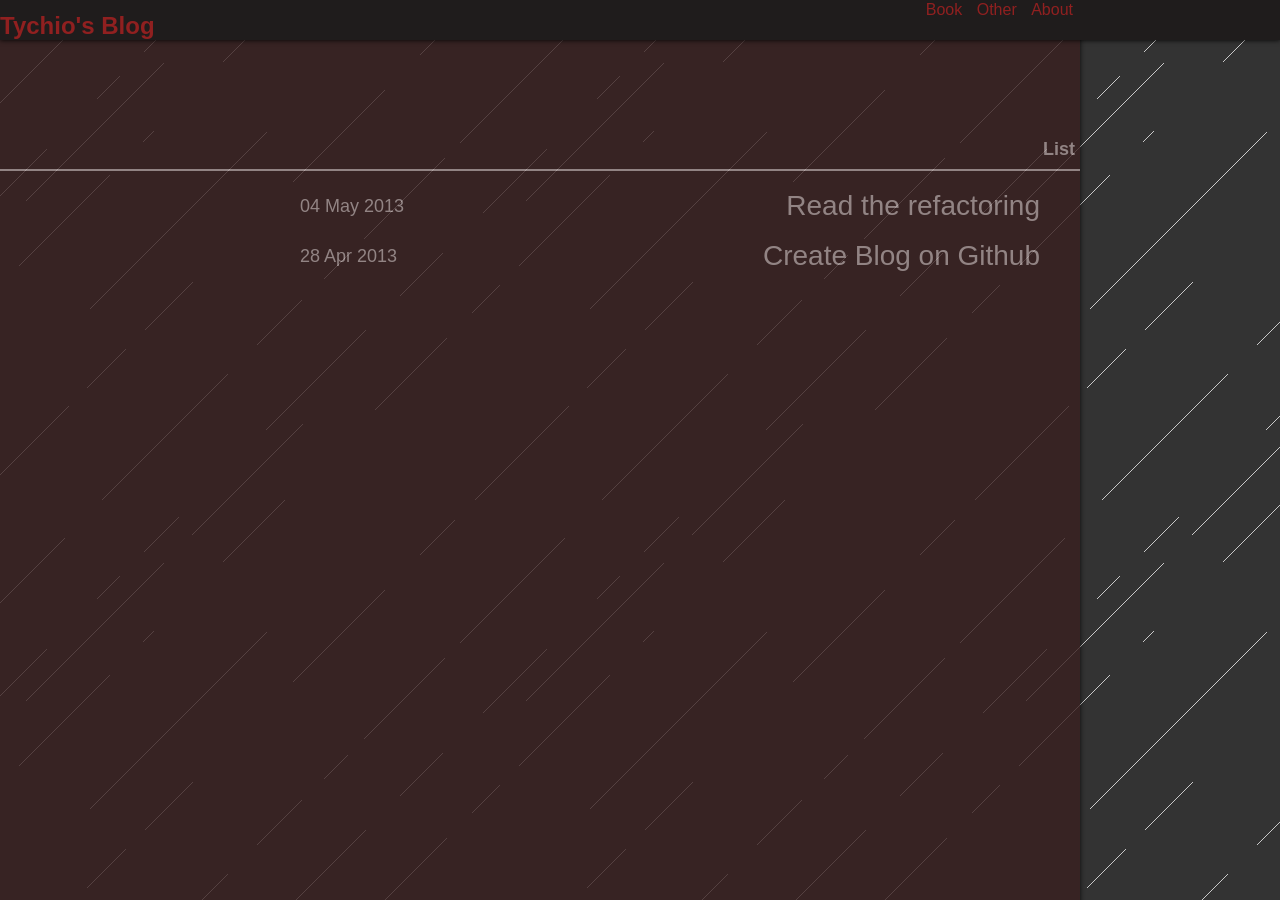
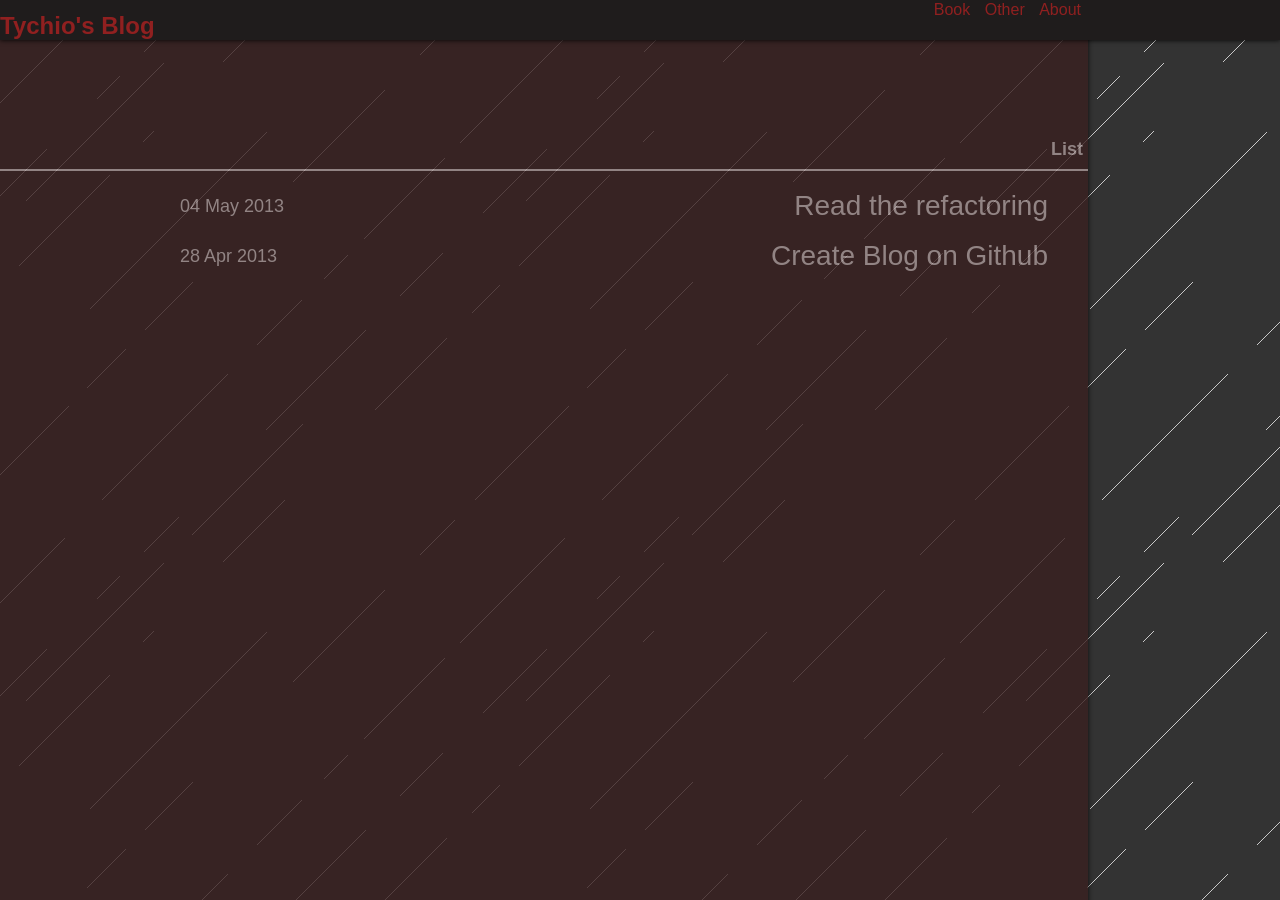
Before and after one commit to tychio/old_blog, a Jekyll site: the page built from index.html, in a window 1280 px wide and 900 px high. Built offline with Jekyll 4.4.1, drawn with Linux system fonts in a browser that asks for light colours; some web fonts are replaced; Markdown is read by kramdown in place of the engine named in the settings.

Commit message:
add responsive for 640+px

```diff
--- a/css/style.css
+++ b/css/style.css
@@ -11,7 +11,7 @@
 };
 @font-face{
     font-family: "AF TOMMY HILFIGER";
-    src: url(/font/AFTOM__.TTF) format("truetype");
+    src: url(/font/AFTOM.TTF) format("truetype");
 };
 @font-face{
     font-family: "monaco";
@@ -43,7 +43,7 @@
         -ms-box-shadow: 0 0 5px #000;
          -o-box-shadow: 0 0 5px #000;
             box-shadow: 0 0 5px #000; }
-header div#top{ position: relative; width: 1080px; }
+header div#top{ position: relative; min-width: 1080px; width: 80%; }
 header div#top a,
 header div#top a:link,
 header div#top a:visited{ color: #902020; }
@@ -54,7 +54,7 @@
 header div#top nav{ position: absolute; top: 0; right: 0; margin: 0 2px; }
 header div#top nav a{ padding-bottom: 20px; line-height: 20px; margin: 0 5px; }
 /* =section*/
-section{ position: relative; overflow: hidden; top: 0; left: 0; min-height: 100%; width: 1080px; padding: 40px 0; background: #392020; opacity: 0.8; filter: alpha(opacity=80);
+section{ position: relative; overflow: hidden; top: 0; left: 0; min-height: 100%; min-width: 1080px; width: 80%; padding: 40px 0; background: #392020; opacity: 0.8; filter: alpha(opacity=80);
     -webkit-box-shadow: 0 0 5px #000;
        -moz-box-shadow: 0 0 5px #000;
         -ms-box-shadow: 0 0 5px #000;
@@ -84,5 +84,25 @@
 section dl dd article pre{ overflow: auto; max-height: 500px; padding: 10px 20px; line-height: 20px; background: #220000; }
 section dl dd article pre code{ font-family: "monaco", arial; }
 /* =footer*/
-footer{ position: relative; left: 0; bottom: 40px; height: 40px; width: 1080px; }
+footer{ position: relative; left: 0; bottom: 40px; height: 40px; min-width: 1080px; width: 80%; }
 footer a#backtop{ display: none; float: left; position: fixed; z-index: 1001; right: 10px; bottom: 100px; height: 30px; width: 60px; line-height: 45px; text-align: center; font-size: 24px; background: #1F1C1C; }
+
+/* responsive */
+@media all and (min-width: 1025px) and (max-width: 1280px) {
+    header div#top,
+    section, footer{ min-width: 840px; width: 85%; }
+    section dl dd{ margin-left: 180px; }
+}
+@media all and (min-width: 641px) and (max-width: 1024px) {
+    header div#top,
+    section, footer{ min-width: 540px; }
+    section dl dd{ margin-left: 80px; }
+}
+@media all and (max-width: 900px) {
+    header div#top nav a{ margin: 0; font-size: 12px; }
+    section dl dd a h4{ font-weight: bold; }
+}
+@media all and (min-width: 321px) and (max-width: 640px) {
+    section dl dd article{ line-height: 36px; }
+    header{ padding: 20px 0; }
+}
```
Also changed, not shown: font/AFTOM.TTF (renamed from font/AFTOM__.TTF).
